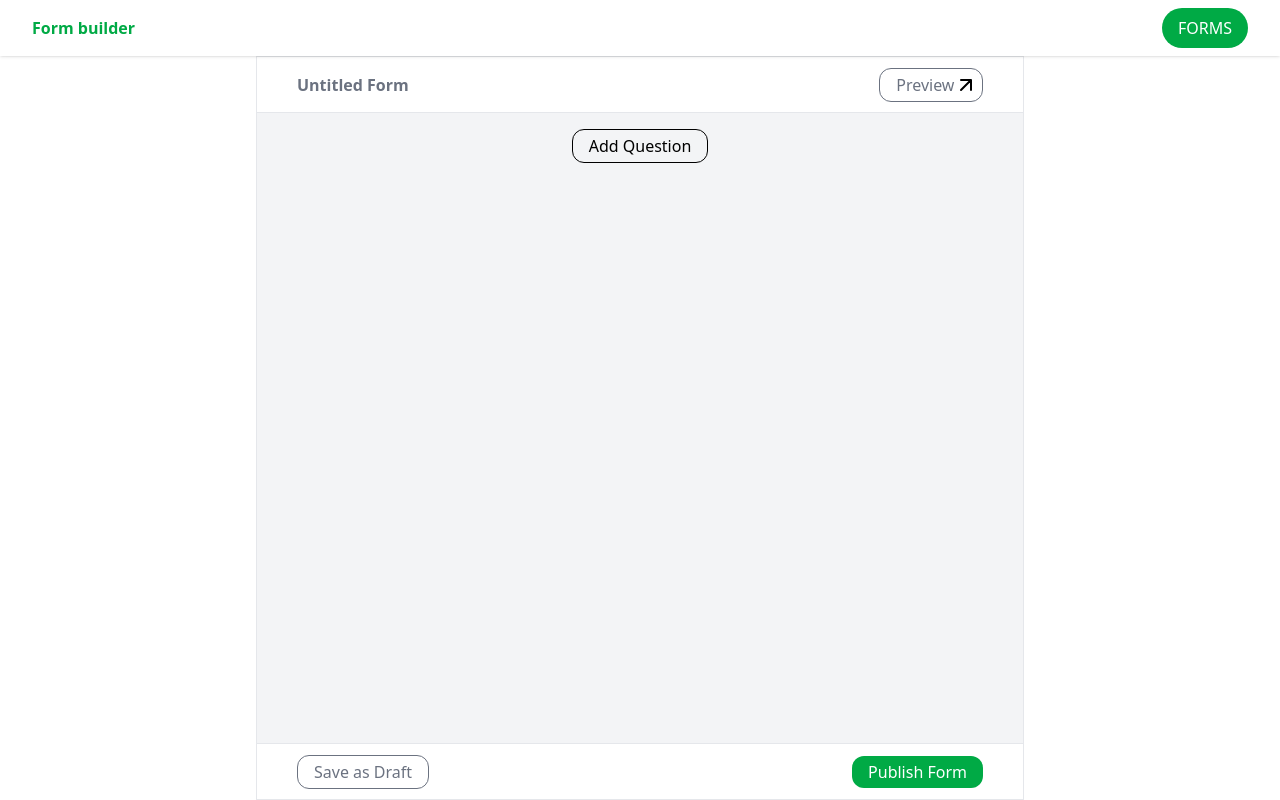
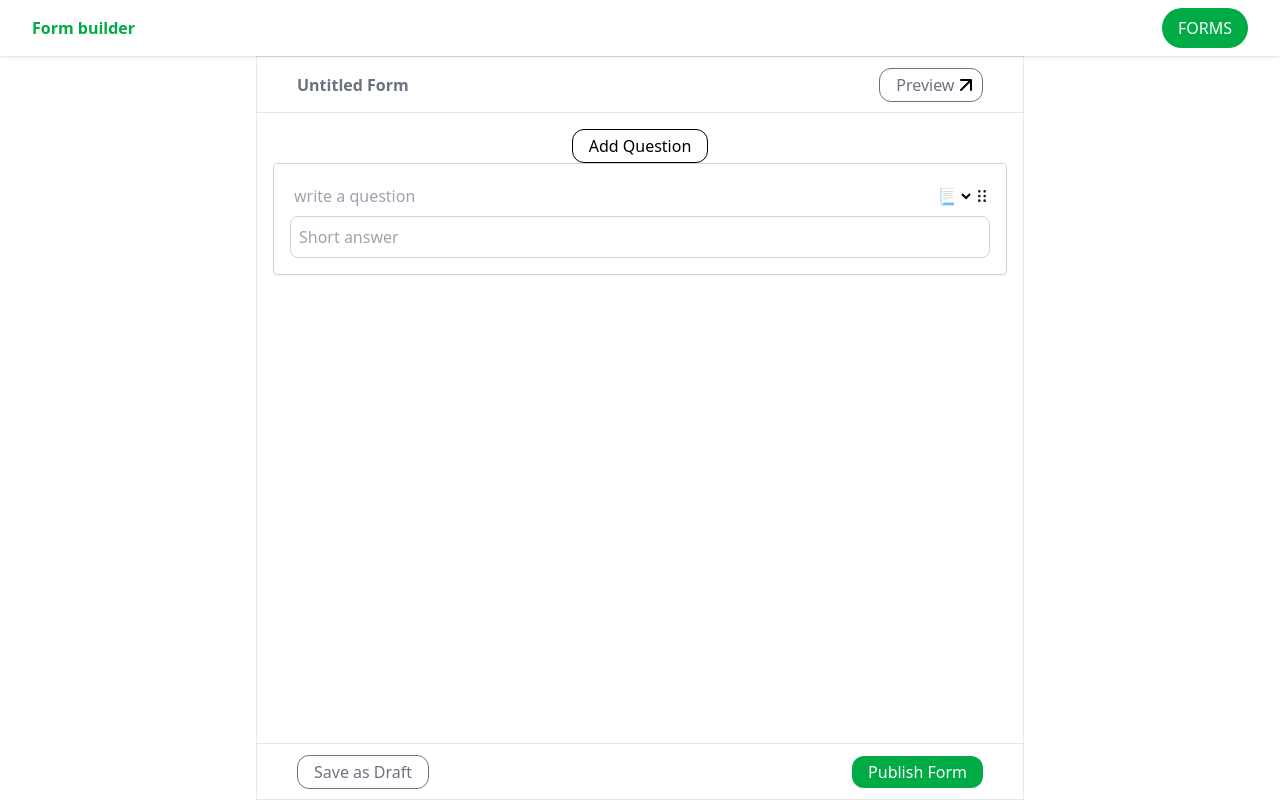
Before and after one commit to Akashmahanavar/peerlist-form-builder, a Next.js app: page / in a window 1280 px wide. Built offline with nearby package versions, Linux system fonts and the light colour scheme.

Commit message:
Added question type component to handle question type dynamically

```diff
--- a/components/Form.js
+++ b/components/Form.js
@@ -4,6 +4,7 @@ import Navbar from "./Navbar";
 import Link from "next/link";
 import previewArrow from "@/public/preview-arrow.svg";
 import Image from "next/image";
+import QuestionType from "./QuestionType";
 
 const Form = () => {
   const [title, setTitle] = useState("Untitled Form");
@@ -37,7 +38,7 @@ const Form = () => {
           </Link>
         </div>
 
-        <div className="flex-grow overflow-y-auto bg-gray-100 p-4">
+        <div className="flex-grow overflow-y-auto p-4">
           <div className="flex justify-center">
             <Link
               href="/formlists"
@@ -46,6 +47,7 @@ const Form = () => {
               Add Question
             </Link>
           </div>
+          <QuestionType />
         </div>
 
         <div className="flex justify-between px-10 h-14 items-center border-t-[1px]">
--- /dev/null
+++ b/components/QuestionType.js
@@ -0,0 +1,104 @@
+import Image from "next/image";
+import React, { useState } from "react";
+import reorderSymobol from "@/public/reorder.svg";
+
+const QuestionType = () => {
+  const [questionType, setQuestionType] = useState("shortAnswer");
+  const [value, setValue] = useState("");
+
+  const handleQuestionTypeChange = (e) => {
+    setQuestionType(e.target.value);
+    setValue("");
+  };
+
+  const renderInputField = () => {
+    switch (questionType) {
+      case "shortAnswer":
+        return (
+          <input
+            type="text"
+            placeholder="Short answer"
+            className="border border-gray-300 p-2 rounded-lg w-full"
+            value={value}
+            onChange={(e) => setValue(e.target.value)}
+          />
+        );
+      case "longAnswer":
+        return (
+          <textarea
+            placeholder="Long answer"
+            className="border border-gray-300 p-2 rounded-lg w-full"
+            rows="4"
+            value={value}
+            onChange={(e) => setValue(e.target.value)}
+          />
+        );
+      case "singleSelect":
+        return (
+          <select
+            className="border border-gray-300 p-2 rounded-lg w-full"
+            value={value}
+            onChange={(e) => setValue(e.target.value)}
+          >
+            <option value="" disabled>
+              Select an option
+            </option>
+            <option value="Option 1">Option 1</option>
+            <option value="Option 2">Option 2</option>
+            <option value="Option 3">Option 3</option>
+          </select>
+        );
+      case "number":
+        return (
+          <input
+            type="number"
+            placeholder="Enter a number"
+            className="border border-gray-300 p-2 rounded-lg w-full"
+            value={value}
+            onChange={(e) => setValue(e.target.value)}
+          />
+        );
+      case "url":
+        return (
+          <input
+            type="url"
+            placeholder="Enter a URL"
+            className="border border-gray-300 p-2 rounded-lg w-full"
+            value={value}
+            onChange={(e) => setValue(e.target.value)}
+          />
+        );
+      default:
+        return null;
+    }
+  };
+
+  return (
+    <div className="p-4 border border-gray-300 rounded shadow-sm w-full">
+      <div className="mb-1 flex items-center">
+        <input
+          type="text"
+          placeholder="write a question"
+          className="p-1 rounded w-full"
+          value={value}
+          onChange={(e) => setValue(e.target.value)}
+        />
+        <select
+          className="p-1 w-11 bg-transparent rounded-md"
+          value={questionType}
+          onChange={handleQuestionTypeChange}
+        >
+          <option value="shortAnswer">{"📃"}Short Answer</option>
+          <option value="longAnswer">{"📜"}Long Answer</option>
+          <option value="singleSelect">{"⏺️"}Single Select</option>
+          <option value="number">{"🔢"}Number</option>
+          <option value="url">{"🔗"}URL</option>
+        </select>
+        <Image src={reorderSymobol} alt="" width={16} />
+      </div>
+      <div>{renderInputField()}</div>
+    </div>
+  );
+};
+
+export default QuestionType;
```
Also changed, not shown: public/reorder.svg (added).
